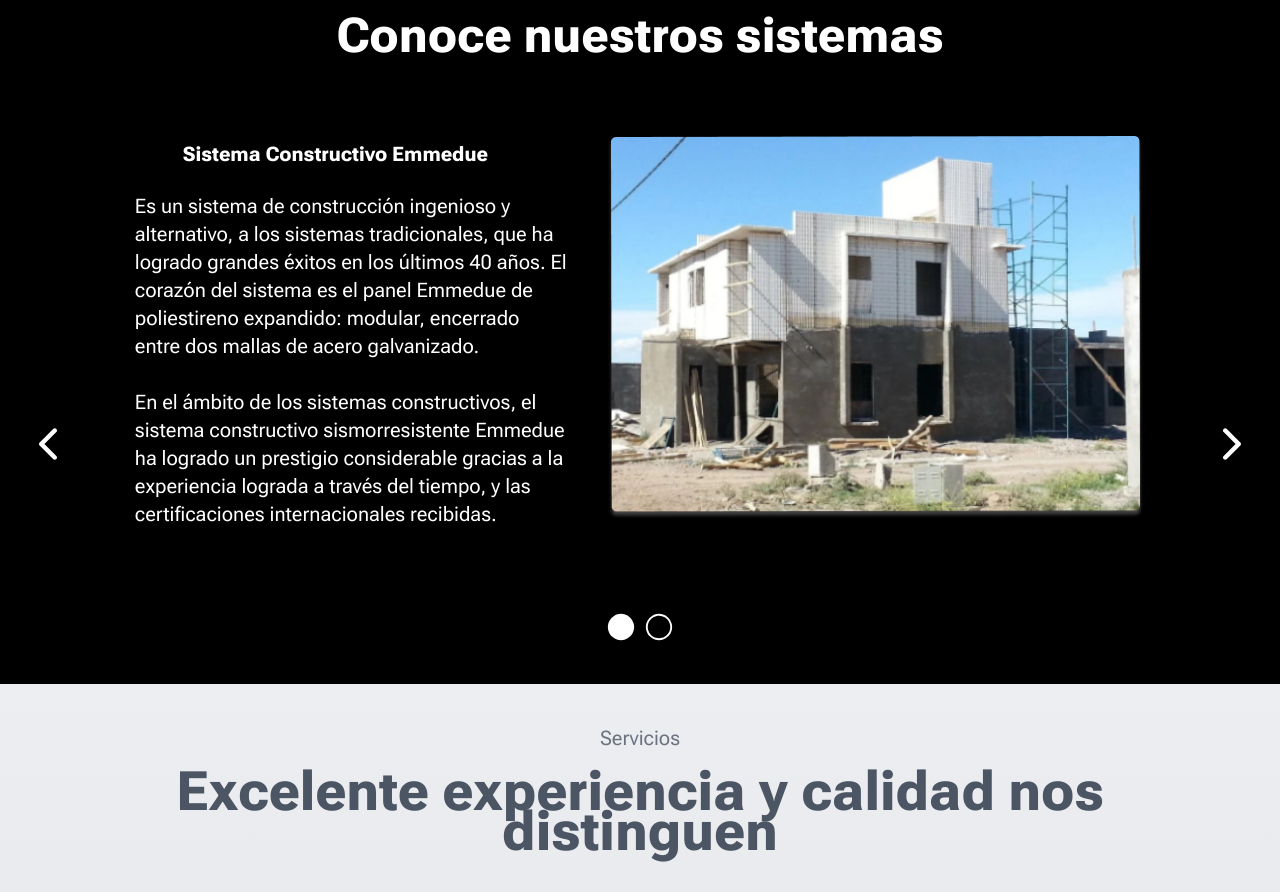
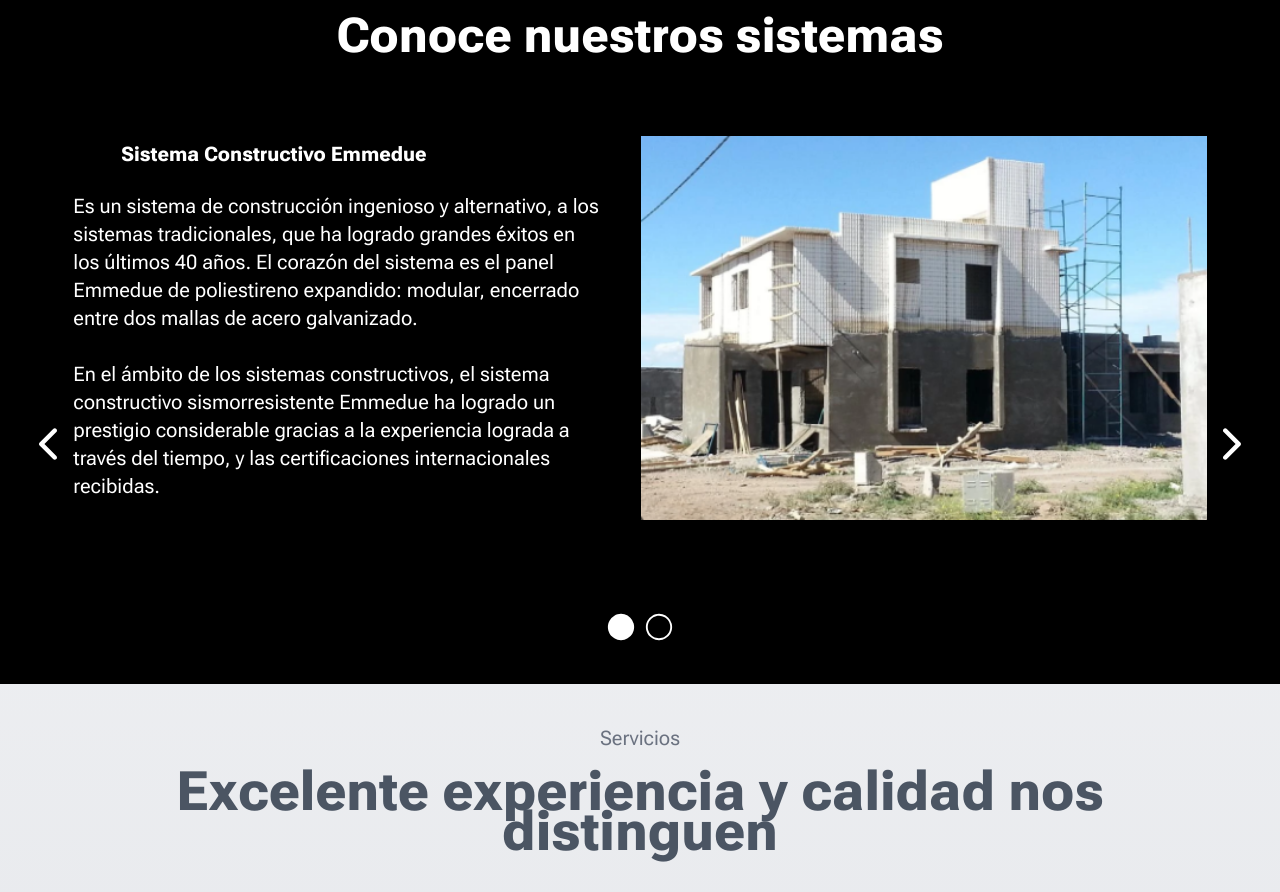
Before and after one commit to MartinAndreani/casa-moderna-proyecto-real, a React (Vite) app: page / in a window 1280 px wide. Shown: the part 780-1672 px from the top of the page. Built offline with nearby package versions, Linux system fonts and the light colour scheme.

Commit message:
correccion carousel

```diff
--- a/src/components/Sistemas/Carousel/Carousel.jsx
+++ b/src/components/Sistemas/Carousel/Carousel.jsx
@@ -18,7 +18,7 @@
 					{/* Emmedue */}
 
 					<div className="flex justify-center lg:gap-10 gap-4  ">
-						<div className=" lg:w-[27rem]  lg:text-xl  ">
+						<div className=" lg:w-[26rem] xl:w-[33rem]  lg:text-xl  ">
 							<h5 className=" font-extrabold text-xl py-6 xl:mx-12 2xl:mx-56">
 								Sistema Constructivo Emmedue
 							</h5>
@@ -39,9 +39,9 @@
 					</div>
 					<div className="absolute lg:relative lg:w-auto w-full">
 						<img
-							src="public/images/sistemas/emedue.webp"
+							src="public/images/sistemas/emmedue.png"
 							alt="sistema emedue"
-							className="lg:h-96 lg:opacity-100 lg:top-5 md:top-0 relative h-[120vh] opacity-35"
+							className="lg:h-96 lg:opacity-100 lg:top-5 md:top-0 relative h-[118vh] opacity-35"
 						/>
 					</div>
 				</div>
@@ -74,9 +74,9 @@
 
                         <div className="absolute lg:relative lg:w-auto w-full">
 							<img
-								src="public/images/sistemas/seco.webp"
+								src="public/images/sistemas/seco.png"
 								alt="construccion en seco"
-                                className="lg:h-96 lg:opacity-100 lg:top-5 md:top-0 relative h-[120vh] opacity-35"
+                                className="lg:h-96 lg:opacity-100 lg:top-5 md:top-0 relative h-[118vh] opacity-35"
 							/>
 						</div>
 					</div>
```
